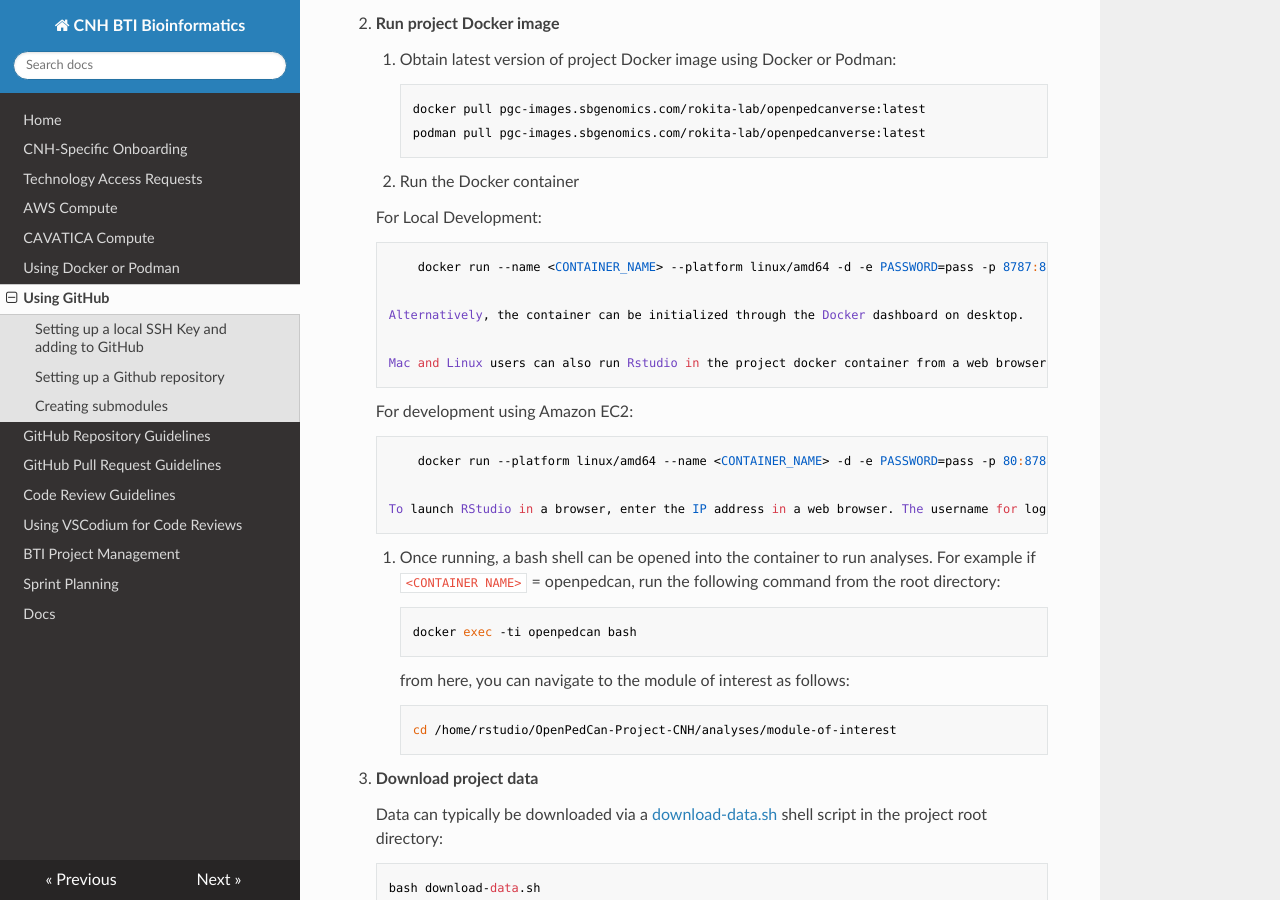
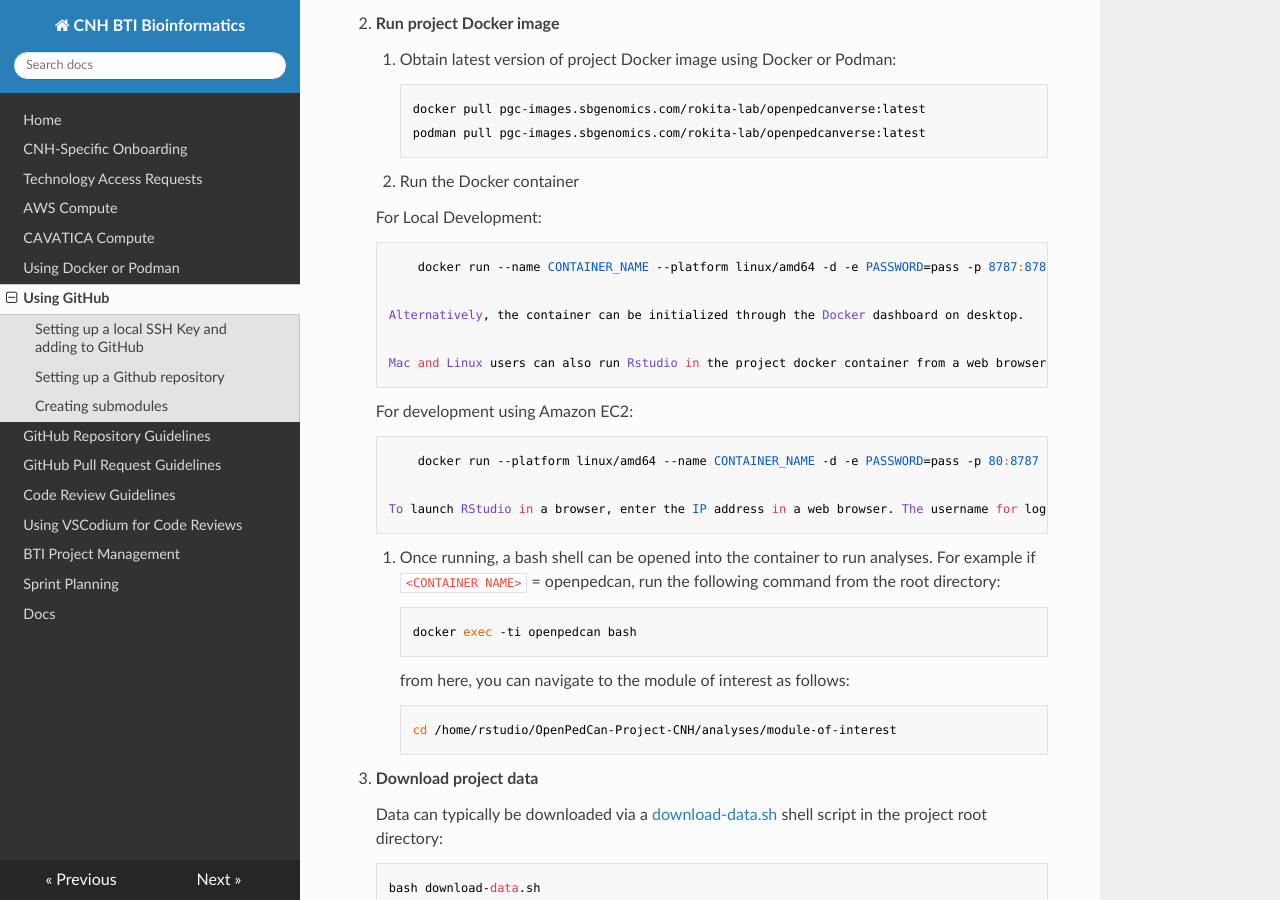
Before and after one commit to childrens-bti/bti-bfx-docs, an MkDocs documentation site: the page built from docs/github-general.md, in a window 1280 px wide and 900 px high, scrolled down 652 px. Built offline with MkDocs 1.6.1, drawn with Linux system fonts in a browser that asks for light colours; nearby versions of some CDN libraries; some of the changed lines change nothing that is shown.

Commit message:
update code chunks

```diff
--- a/docs/github-general.md
+++ b/docs/github-general.md
@@ -35,7 +35,7 @@ Add this new SSH key to your profile in GitHub by following [these instructions]
 
       For Local Development:
 
-            docker run --name <CONTAINER_NAME> --platform linux/amd64 -d -e PASSWORD=pass -p 8787:8787 -v $PWD:/home/rstudio/OpenPedCan-Project-CNH pgc-images.sbgenomics.com/rokita-lab/openpedcanverse:latest
+            docker run --name CONTAINER_NAME --platform linux/amd64 -d -e PASSWORD=pass -p 8787:8787 -v $PWD:/home/rstudio/OpenPedCan-Project-CNH pgc-images.sbgenomics.com/rokita-lab/openpedcanverse:latest
 
         Alternatively, the container can be initialized through the Docker dashboard on desktop.
 
@@ -43,7 +43,7 @@ Add this new SSH key to your profile in GitHub by following [these instructions]
 
       For development using Amazon EC2:
 
-            docker run --platform linux/amd64 --name <CONTAINER_NAME> -d -e PASSWORD=pass -p 80:8787 -v $PWD:/home/rstudio/OpenPedCan-Project-CNH pgc-images.sbgenomics.com/rokita-lab/openpedcanverse:latest
+            docker run --platform linux/amd64 --name CONTAINER_NAME -d -e PASSWORD=pass -p 80:8787 -v $PWD:/home/rstudio/OpenPedCan-Project-CNH pgc-images.sbgenomics.com/rokita-lab/openpedcanverse:latest
 
         To launch RStudio in a browser, enter the IP address in a web browser. The username for login is `rstudio` and the password is `pass` (default) or whatever was specified in the `docker run` command.
 
```
